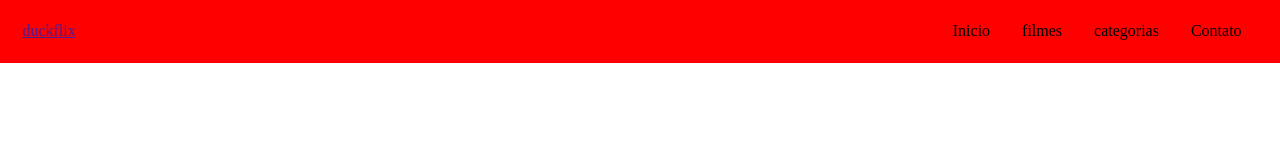
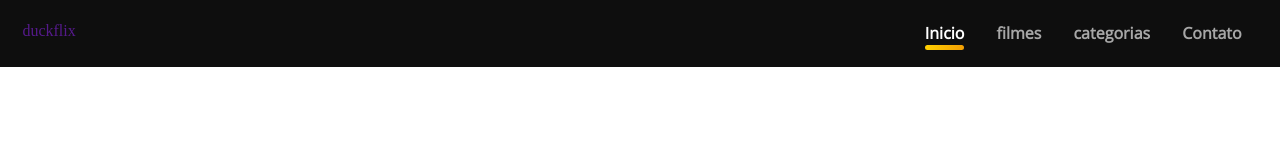
Before and after one commit to Ty4rs/duckflix, a plain HTML site: page index.html in a window 1280 px wide. Drawn offline with Linux system fonts and the light colour scheme.

Commit message:
duckflix3

```diff
--- a/src/css/style.css
+++ b/src/css/style.css
@@ -1,18 +1,53 @@
 *{
     margin: 0;
+
 }
+
+@font-face {
+    font-family: 'openSansL';
+    src: url('../../public/font/OpenSans_SemiCondensed-Light.ttf') format('truetype');
+    /* Adicione outras declarações de formato aqui, se necessário */
+  }
 
 .navbar{
     display: flex;
-    background-color: red;
+    background-color: rgb(14, 14, 14);
     justify-content: space-between;
     padding: 1.4rem;
+
+    font: sans-serif;
 }
 .navbar ul{
     display: flex;
     list-style: none;
 
 }
+.navbar ul li:first-child{
+    color: white;
+    position: relative;
+    display: flex;
+    justify-content: center;
+
+}
+.navbar ul li:first-child::before{
+    content: "";
+    display: block;
+    background-color: rgb(255, 208, 0);
+    background-image: linear-gradient(to right, rgb(255, 208, 0), rgb(241, 158, 4));
+    width: 100%;
+    height: 0.3rem;
+    position: absolute;
+    top: 1.4rem;
+    border-radius: 10px;
+
+}
 .navbar ul li{
     margin: 0rem 1rem;
+    font-family: 'openSansL';
+    font-weight: 600;
+    color: rgb(167, 167, 167);
 }
+.navbar a{
+    text-decoration: none;
+
+}
```
Also changed, not shown: index.html (+1 -0 lines), public/font/OpenSans_SemiCondensed-Light.ttf (added).
